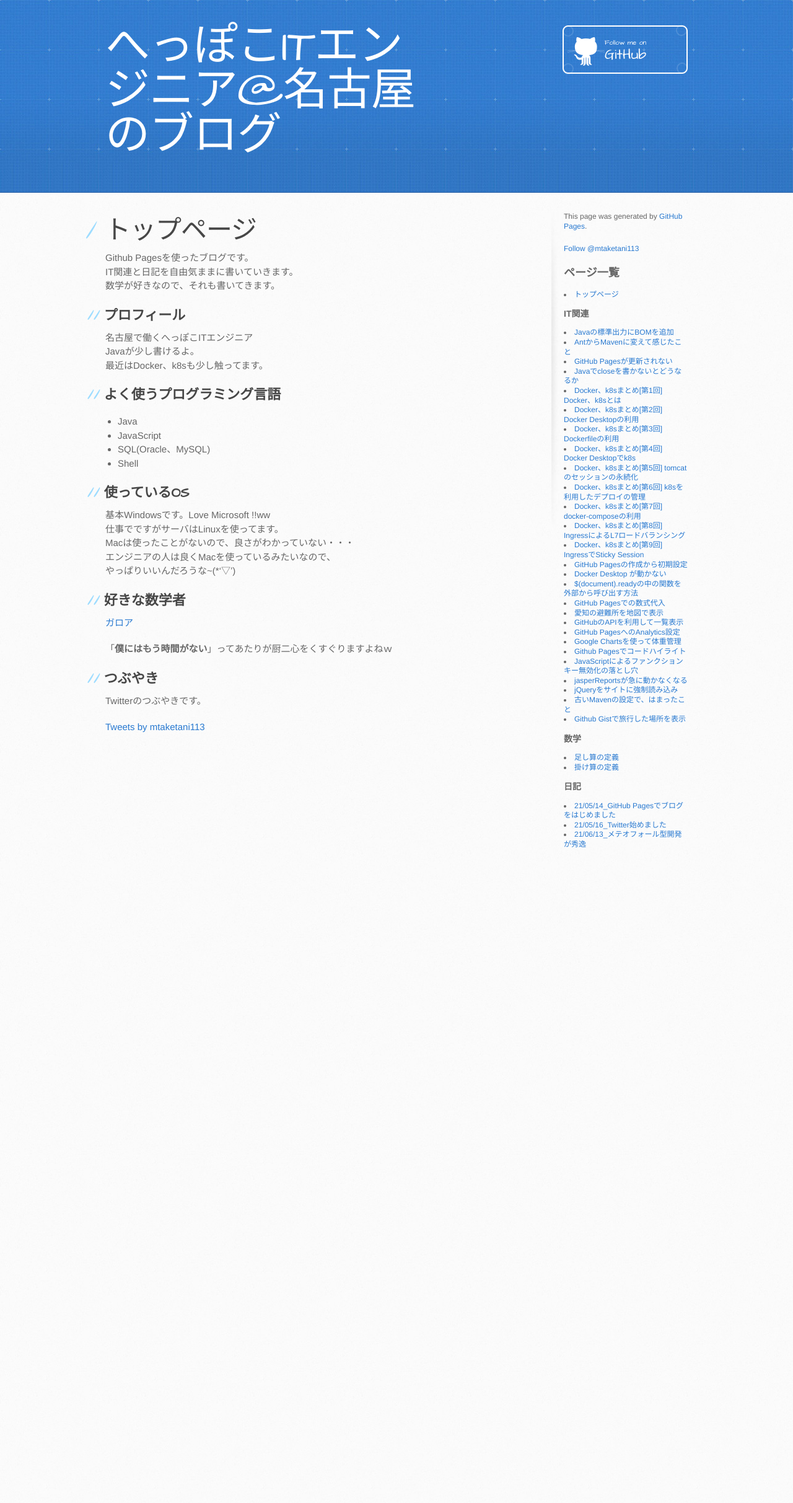
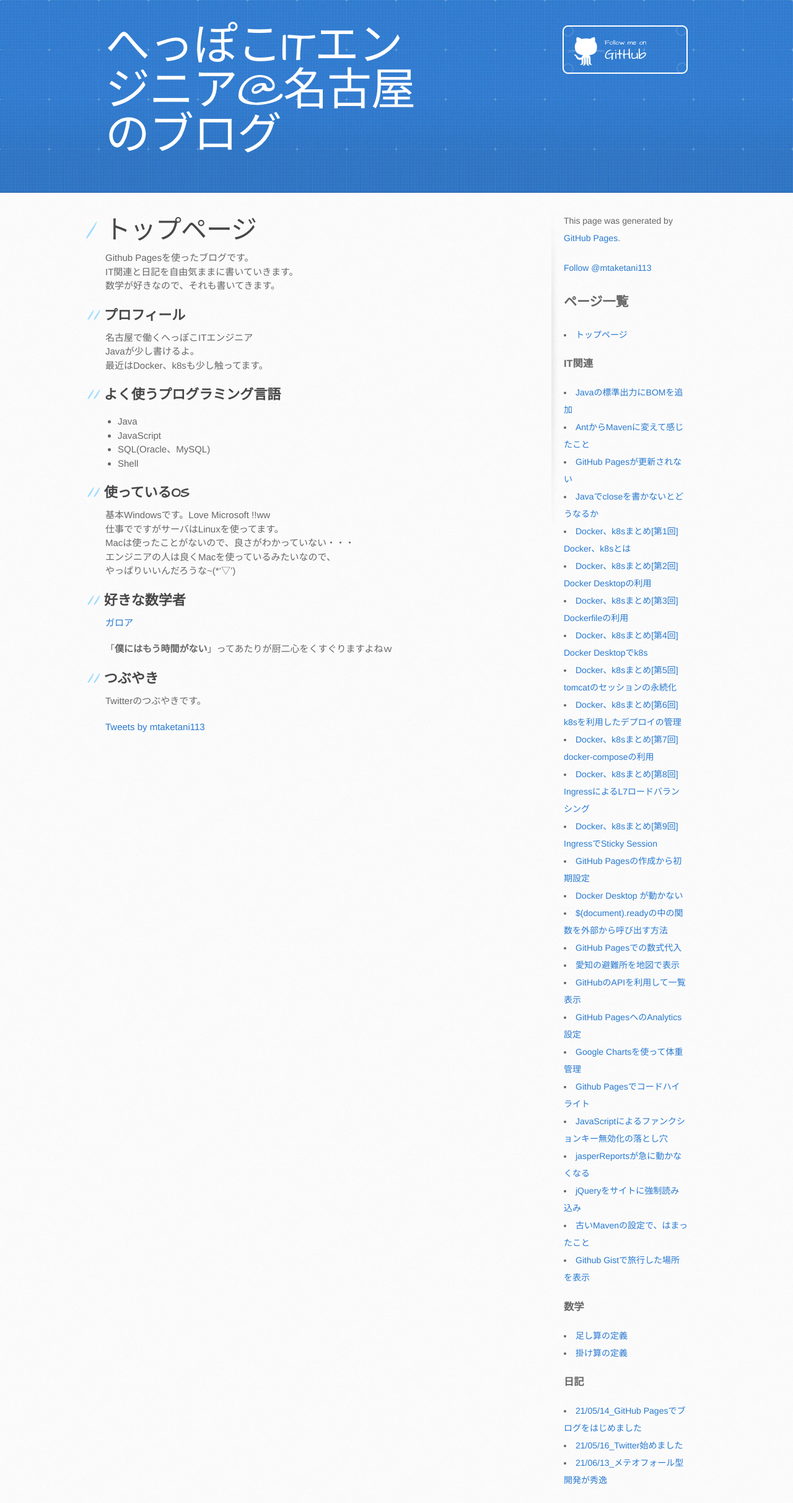
Before and after one commit to mtaketani113/mtaketani113.github.io, a Jekyll site: the page built from index.md, in a window 1280 px wide. Shown: the whole page at 62% size. Built offline with Jekyll 4.4.1, drawn with Linux system fonts in a browser that asks for light colours; comment, search, counter and statistics services are not loaded; the repository's description, which GitHub fills in, is left out; before the commit the page ends 1393 px from its top, so only the background shows below that.

```diff
--- a/_sass/jekyll-theme-architect.scss
+++ b/_sass/jekyll-theme-architect.scss
@@ -78,8 +78,8 @@ aside#sidebar {
   width: 200px;
   min-height: 504px;
   padding-left: 20px;
-  font-size: 12px;
-  line-height: 1.3;
+  font-size: 14px;
+  line-height: 2;
   background: transparent url(../images/sidebar-bg.jpg) 0 0 no-repeat;
 }
 
```
